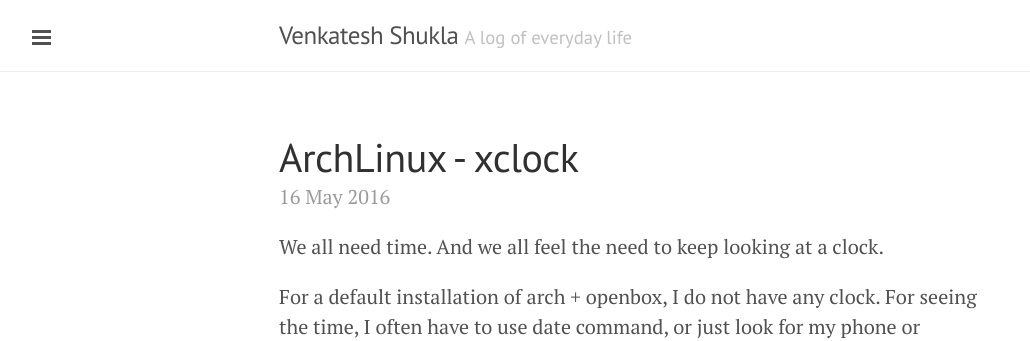
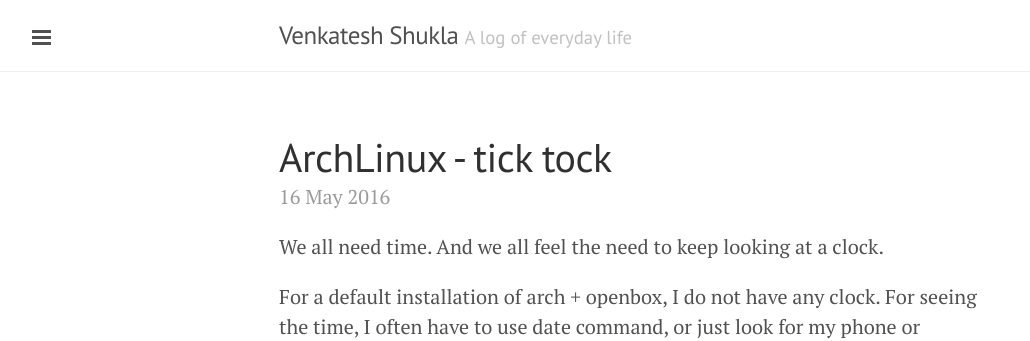
Before and after one commit to venkateshshukla/venkateshshukla.github.io, a Jekyll site: the page built from _posts/2016-05-16-archlinux-tick-tock.markdown, in a window 1280 px wide. Shown: the top 341 px of the page, without its empty margins (1-1031 px from the left). Built offline with Jekyll 4.4.1, drawn with Linux system fonts in a browser that asks for light colours.

Commit message:
Renamed post to ArchLinux : tick tock
Signed-off-by: Venkatesh Shukla <venkatesh.shukla.eee11@iitbhu.ac.in>

```diff
--- a/_posts/2016-05-16-archlinux-xclock.markdown
+++ b/_posts/2016-05-16-archlinux-tick-tock.markdown
@@ -1,6 +1,6 @@
 ---
 published: true
-title: ArchLinux - xclock
+title: ArchLinux - tick tock
 layout: post
 ---
 We all need time. And we all feel the need to keep looking at a clock.
```
